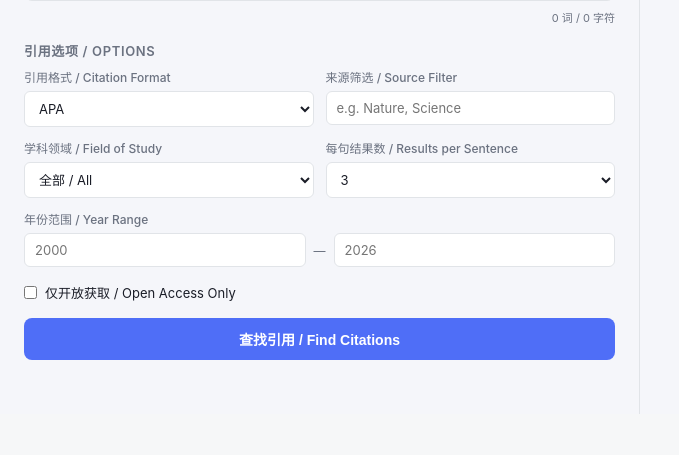
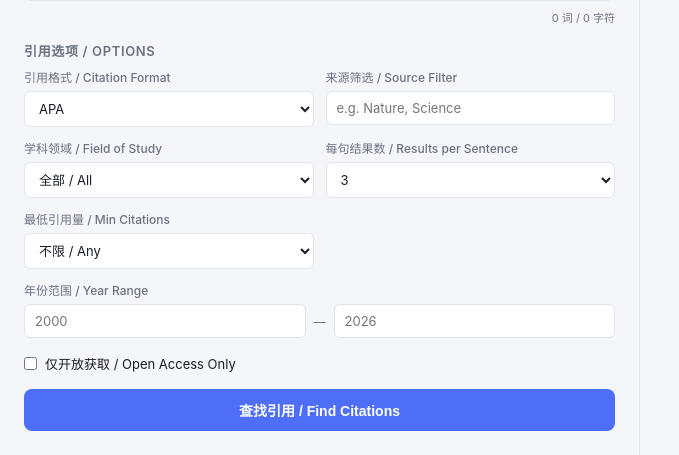
Before and after one commit to brandonsongli-ctrl/research-assistant, a Flask app: page / in a window 1280 px wide. Shown: the part 386-841 px from the top of the page, without its empty margins (0-679 px from the left). Before the commit the page ends 800 px from the top, so only its background shows below. Run offline with Flask 3, Linux system fonts and the light colour scheme.

Commit message:
feat: add minimum citation count threshold filter
- search_papers() filters papers below min_citation_count after sorting;
  falls back to all results if none meet the threshold
- find_citations_for_text() and app.py thread the param through
- Frontend select: Any / ≥10 / ≥50 / ≥100 / ≥500 / ≥1000

https://claude.ai/code/session_01Ak1NT14LH3zgKwNPEwo7AZ

```diff
--- a/app.py
+++ b/app.py
@@ -52,6 +52,11 @@ def find_citations():
     fields_raw = data.get('fields_of_study', '')
     fields_of_study = [f.strip() for f in fields_raw.split(',') if f.strip()] if fields_raw else None
 
+    try:
+        min_citation_count = max(0, int(data.get('min_citation_count', 0)))
+    except (ValueError, TypeError):
+        min_citation_count = 0
+
     results = find_citations_for_text(
         text=text,
         citation_format=citation_format,
@@ -60,6 +65,7 @@ def find_citations():
         results_per_sentence=results_per_sentence,
         open_access_only=open_access_only,
         fields_of_study=fields_of_study,
+        min_citation_count=min_citation_count,
     )
 
     return jsonify({'results': results})
--- a/citation_finder.py
+++ b/citation_finder.py
@@ -293,9 +293,10 @@ def search_papers(
     limit: int = 5,
     open_access_only: bool = False,
     fields_of_study: Optional[list[str]] = None,
+    min_citation_count: int = 0,
 ) -> list[dict]:
     """Search Semantic Scholar for papers matching query."""
-    cache_key = (query, year_range, tuple(sources or []), limit, open_access_only, tuple(fields_of_study or []))
+    cache_key = (query, year_range, tuple(sources or []), limit, open_access_only, tuple(fields_of_study or []), min_citation_count)
     if cache_key in _SEARCH_CACHE:
         return _SEARCH_CACHE[cache_key]
 
@@ -343,6 +344,12 @@ def search_papers(
         # Sort by citation count descending (papers without count ranked last)
         papers.sort(key=lambda p: p.get('citationCount') or 0, reverse=True)
 
+        # Apply minimum citation threshold; fall back to all if none qualify
+        if min_citation_count > 0:
+            filtered = [p for p in papers if (p.get('citationCount') or 0) >= min_citation_count]
+            if filtered:
+                papers = filtered
+
         # Store in cache; evict oldest entry when full
         if len(_SEARCH_CACHE) >= _CACHE_MAX:
             _SEARCH_CACHE.pop(next(iter(_SEARCH_CACHE)))
@@ -360,6 +367,7 @@ def find_citations_for_text(
     results_per_sentence: int = 3,
     open_access_only: bool = False,
     fields_of_study: Optional[list[str]] = None,
+    min_citation_count: int = 0,
 ) -> list[dict]:
     """
     Analyze text, detect sentences needing citations, and return
@@ -404,6 +412,7 @@ def find_citations_for_text(
             limit=fetch_limit,
             open_access_only=open_access_only,
             fields_of_study=fields_of_study,
+            min_citation_count=min_citation_count,
         )
         return sentence, query, papers[:results_per_sentence]
 
--- a/templates/index.html
+++ b/templates/index.html
@@ -423,6 +423,18 @@ Paste your paper or paragraph text here. The assistant will automatically detect
           </select>
         </div>
 
+        <div class="option-group">
+          <label>最低引用量 / Min Citations</label>
+          <select id="min-citations">
+            <option value="0">不限 / Any</option>
+            <option value="10">≥ 10</option>
+            <option value="50">≥ 50</option>
+            <option value="100">≥ 100</option>
+            <option value="500">≥ 500</option>
+            <option value="1000">≥ 1000</option>
+          </select>
+        </div>
+
         <div class="option-group" style="grid-column: 1 / -1;">
           <label>年份范围 / Year Range</label>
           <div class="year-row">
@@ -480,6 +492,7 @@ Paste your paper or paragraph text here. The assistant will automatically detect
       results_per_sentence: parseInt(document.getElementById('results-per-sentence').value, 10),
       open_access_only: document.getElementById('open-access-only').checked,
       fields_of_study: document.getElementById('field-of-study').value,
+      min_citation_count: parseInt(document.getElementById('min-citations').value, 10),
     };
 
     try {
```
